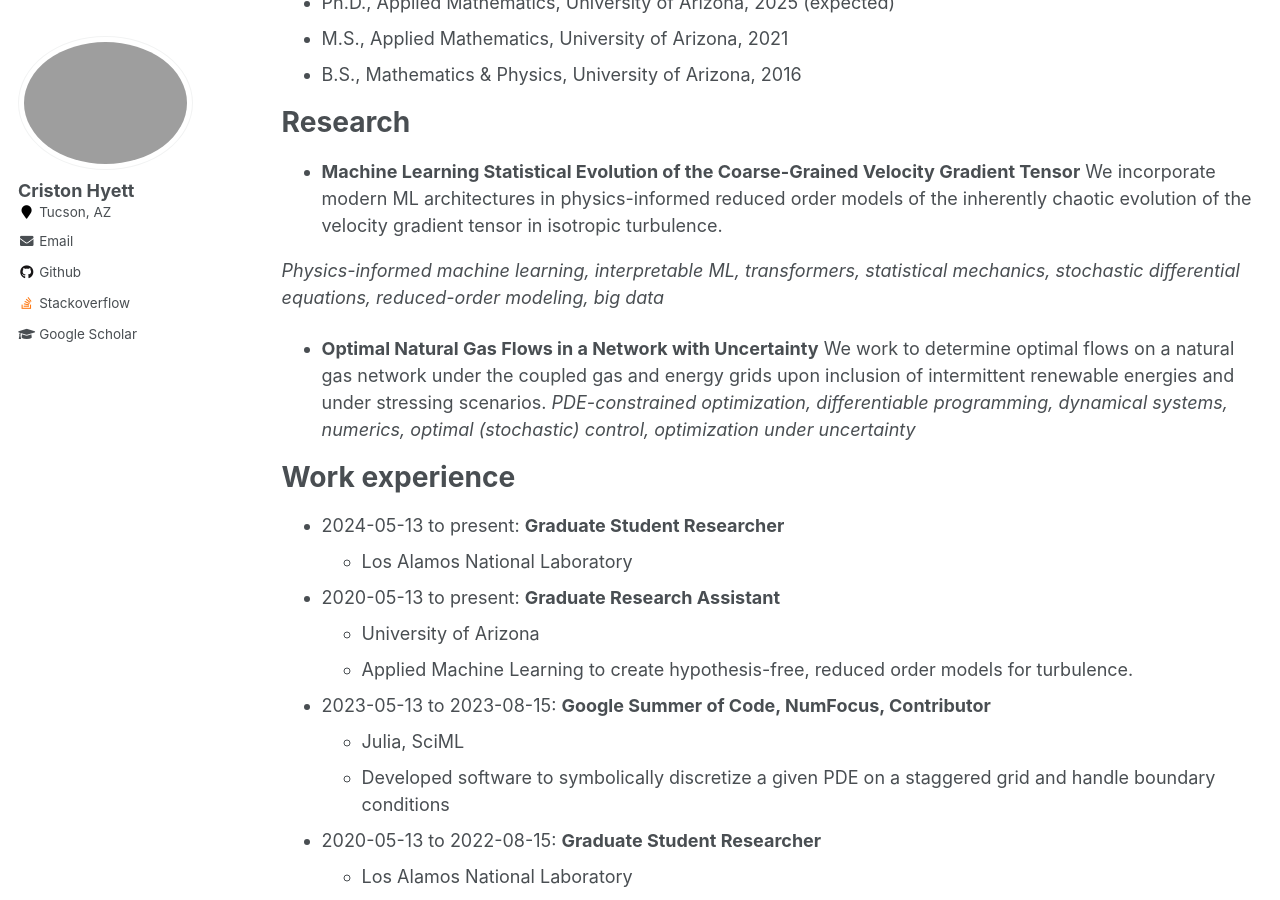
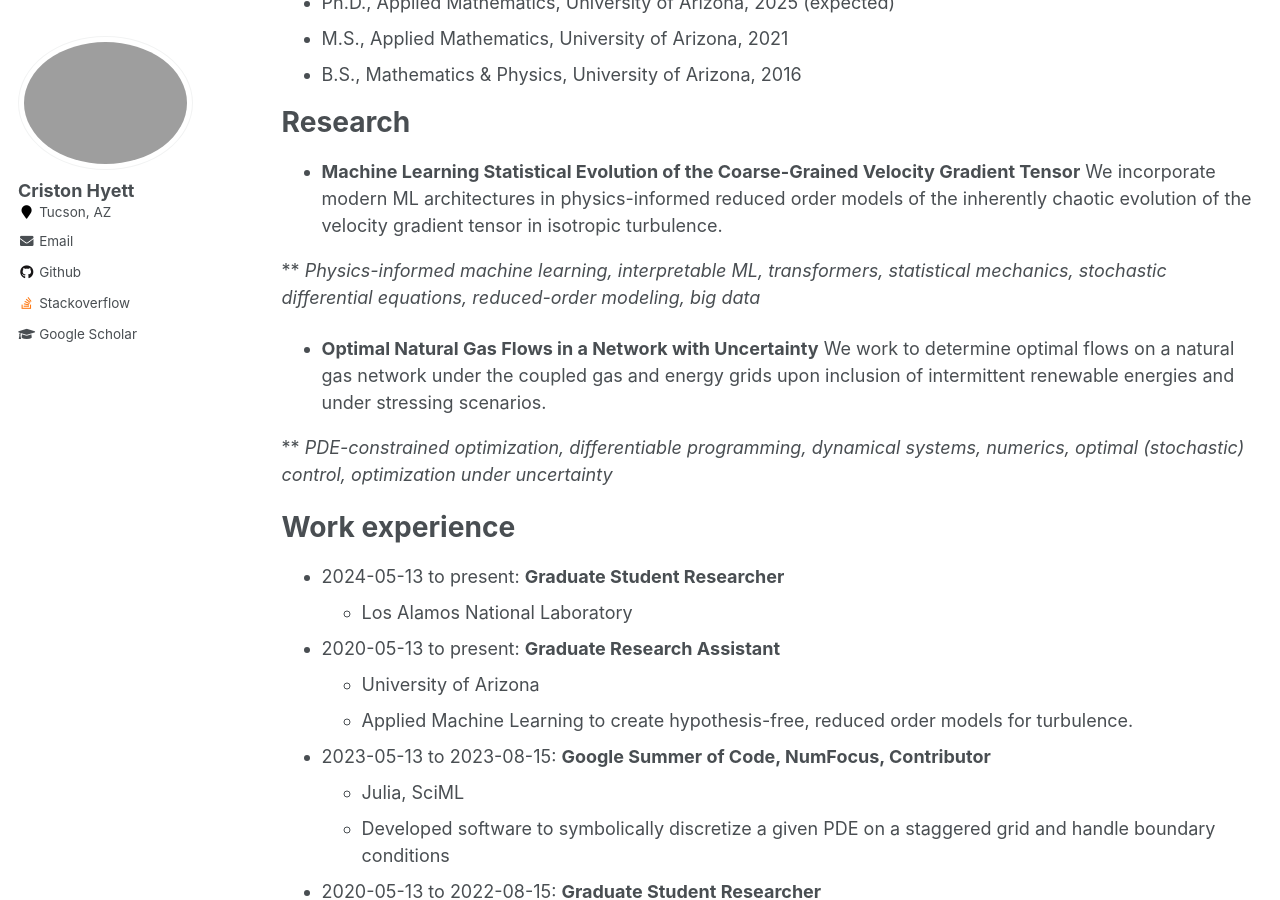
Before and after one commit to cmhyett/cmhyett.github.io, a Jekyll site: the page built from markdown_generator/cv.md, in a window 1280 px wide and 900 px high, scrolled down 452 px. Built offline with Jekyll 4.4.1, drawn with Linux system fonts in a browser that asks for light colours.

Commit message:
formatting

```diff
--- a/markdown_generator/cv.md
+++ b/markdown_generator/cv.md
@@ -28,11 +28,12 @@ Research
 * __Machine Learning Statistical Evolution of the Coarse-Grained Velocity Gradient Tensor__
 We incorporate modern ML architectures in physics-informed reduced order models of the inherently chaotic evolution of the velocity gradient tensor in isotropic turbulence.
 
-*Physics-informed machine learning, interpretable ML, transformers, statistical mechanics, stochastic differential equations, reduced-order modeling, big data*
+** *Physics-informed machine learning, interpretable ML, transformers, statistical mechanics, stochastic differential equations, reduced-order modeling, big data*
 
 * __Optimal Natural Gas Flows in a Network with Uncertainty__
 We work to determine optimal flows on a natural gas network under the coupled gas and energy grids upon inclusion of intermittent renewable energies and under stressing scenarios.
-*PDE-constrained optimization, differentiable programming, dynamical systems, numerics, optimal (stochastic) control, optimization under uncertainty*
+
+** *PDE-constrained optimization, differentiable programming, dynamical systems, numerics, optimal (stochastic) control, optimization under uncertainty*
 
 
 Work experience
```
